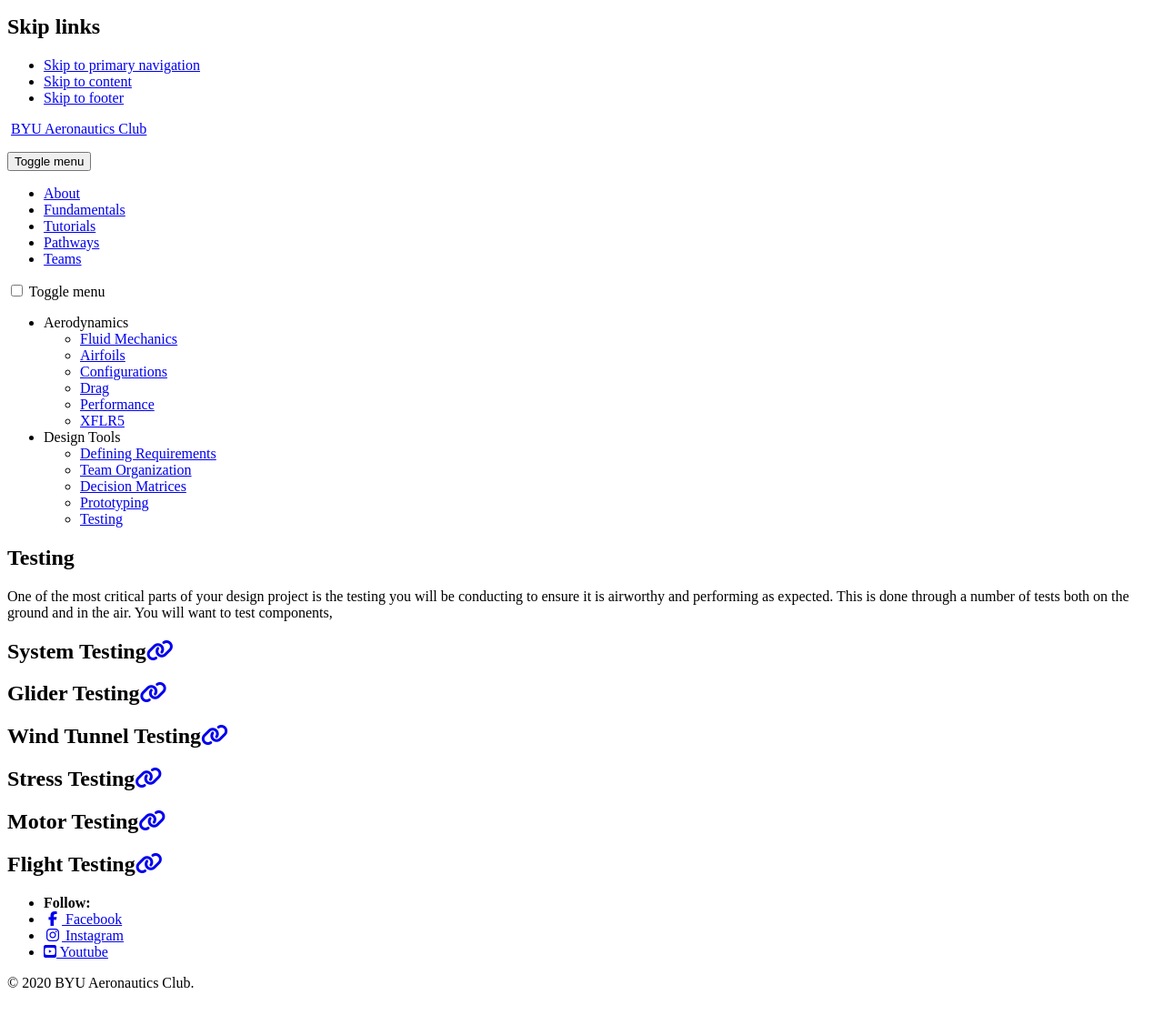
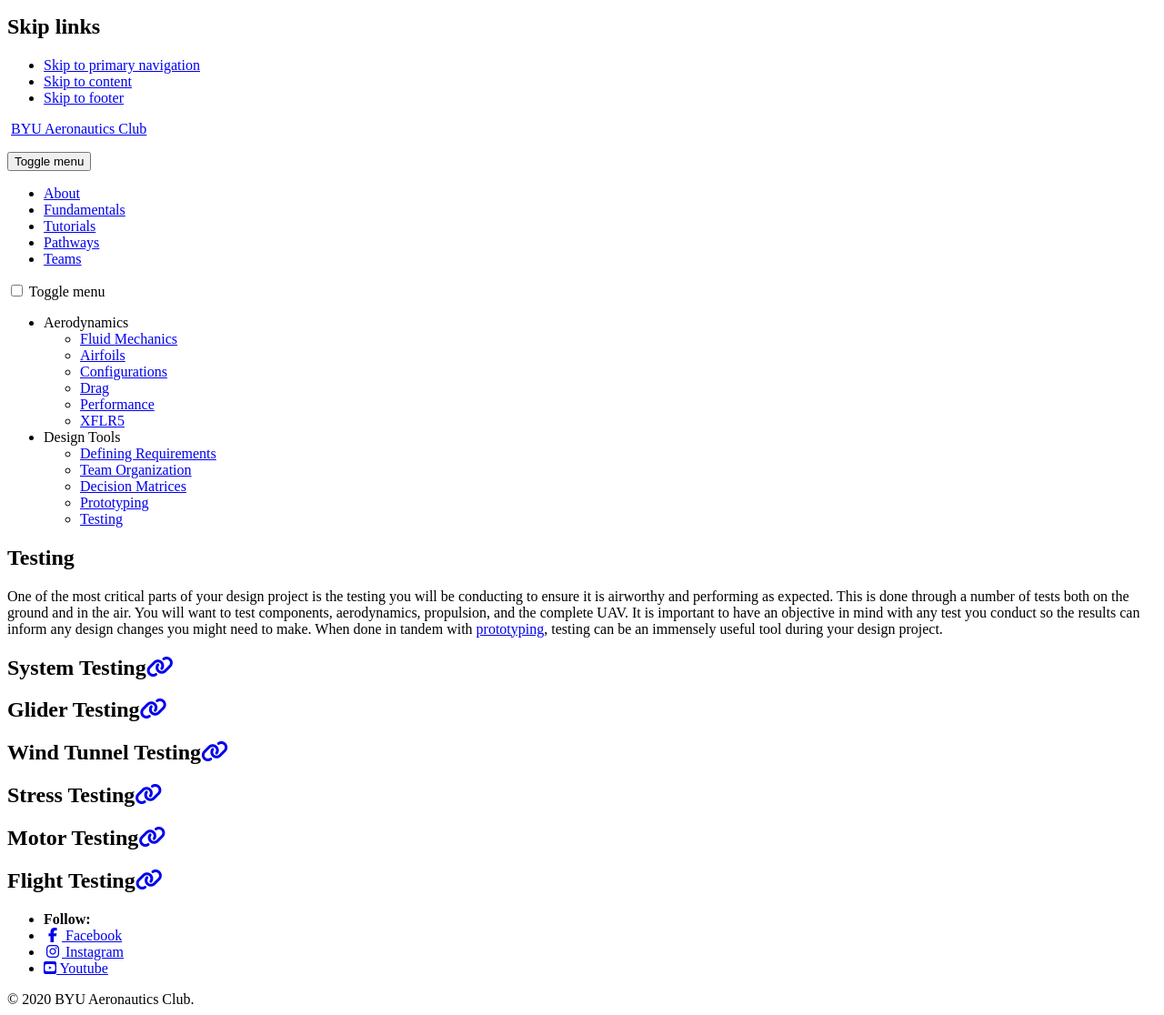
Before and after one commit to BYU-Aeronautics-Club/BYUAeronauticsClub.github.io, a Jekyll site: the page built from _pages/fundamentals/designtools/testing.md, in a window 1280 px wide, cut to the strip 112-1228 px from the top of the page. Shown: the whole strip at 91% size. Built offline with Jekyll 4.4.1, drawn with Linux system fonts in a browser that asks for light colours; cached includes are drawn as plain includes; nearby versions of some CDN libraries.

Commit message:
Finishing introduction

```diff
--- a/_pages/fundamentals/designtools/testing.md
+++ b/_pages/fundamentals/designtools/testing.md
@@ -7,9 +7,10 @@ sidebar:
 
 ---
 
-One of the most critical parts of your design project is the testing you will be conducting to ensure it is airworthy and performing as expected. This is done through a number of tests both on the ground and in the air. You will want to test components,
+One of the most critical parts of your design project is the testing you will be conducting to ensure it is airworthy and performing as expected. This is done through a number of tests both on the ground and in the air. You will want to test components, aerodynamics, propulsion, and the complete UAV. It is important to have an objective in mind with any test you conduct so the results can inform any design changes you might need to make. When done in tandem with [prototyping](https://aeronautics.byu.edu/fundamentals/designtools/prototyping/), testing can be an immensely useful tool during your design project.
 
 ## System Testing
+
 
 ## Glider Testing
 
```
